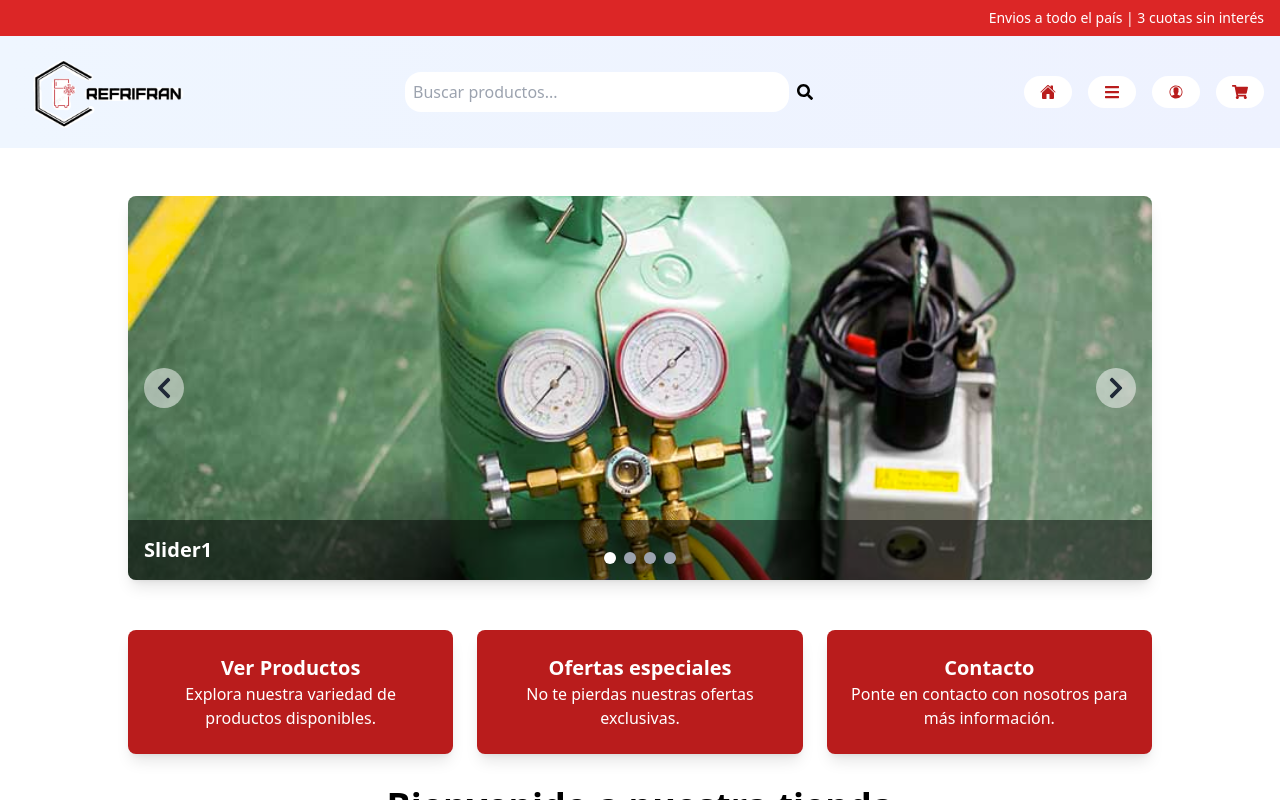
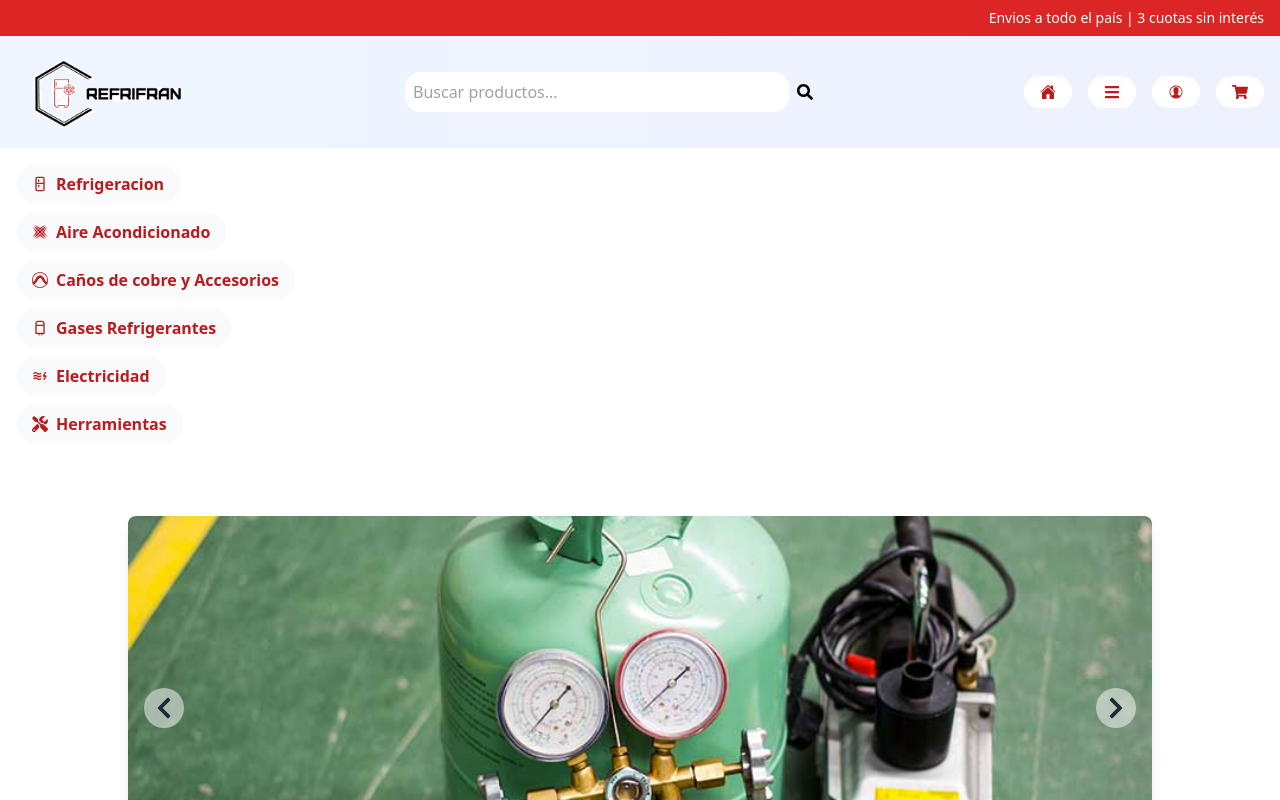
Before and after one commit to francoarmando1911/refrigeracion, a React (Vite) app: page / in a window 1280 px wide. Both pictures are taken after a click on the button 1112 px from the left and 92 px from the top of the page. Shown: the top 800 px of the page. Built offline with nearby package versions, Linux system fonts and the light colour scheme.

Commit message:
ajustes de botones, menu de categorias y nuevas paginas

```diff
--- a/src/App.tsx
+++ b/src/App.tsx
@@ -9,6 +9,7 @@ import Slider from './components/Slider';
 import CartComponent from './components/CartComponent';
 import First from './components/First';
 import Refrigeracion from './pages/Refrigeracion';
+import AireAcondicionado from './pages/AireAcondicionado';
 
 const App: React.FC = () => {
   const { cart, removeFromCart, increaseQuantity, decreaseQuantity, clearCart, isEmpty, cartTotal } = useCart('productos');
@@ -36,12 +37,13 @@ const App: React.FC = () => {
         />
       )}
 
-      {!isAuthPage && <Slider />}
+      {location.pathname === '/' && <Slider />}
 
       <main className="flex-grow p-4 mt-[10px]">
         <Routes>
           <Route path="/" element={<Home />} />
           <Route path="/Refrigeracion" element={<Refrigeracion />} />
+          <Route path="/AireAcondicionado" element={<AireAcondicionado />} />
         </Routes>
       </main>
 
--- a/src/components/Header.tsx
+++ b/src/components/Header.tsx
@@ -1,9 +1,12 @@
 import React, { useState, useEffect } from 'react';
-import { FaShoppingCart, FaBars, FaSearch } from 'react-icons/fa';
-import { VscAccount } from 'react-icons/vsc';
+import { FaShoppingCart, FaBars, FaSearch, FaTools } from 'react-icons/fa';
 import { useNavigate, Link } from 'react-router-dom';
 import { IoHome } from 'react-icons/io5';
 import { IoIosContact } from 'react-icons/io';
+import { CgSmartHomeBoiler, CgSmartHomeRefrigerator } from 'react-icons/cg';
+import { GiSplitCross } from 'react-icons/gi';
+import { TbWavesElectricity } from 'react-icons/tb';
+import { SiProtools } from 'react-icons/si';
 
 interface HeaderProps {
     toggleCart: () => void;
@@ -89,54 +92,53 @@ const Header: React.FC<HeaderProps> = ({ toggleCart }) => {
 
             {/* Menú móvil de las categorias*/}
             {isMenuOpen && (
-                <div className="sticky top-16 left-0  bg-black text-purple-600 p-4 md:hidden menu-container">
-                    <button onClick={toggleMenu} className="text-lg mb-4">Cerrar</button>
+                <div className="sticky top-16 left-0 bg-slate-200 text-red-700 p-4 menu-container md:top-0 md:static md:bg-white md:flex md:flex-col md:items-start">
+                    <button
+                        onClick={toggleMenu}
+                        className="text-lg mb-4 md:hidden"
+                    >
+                        Cerrar
+                    </button>
 
                     <button
-                        onClick={() => navigate('/pages/login')}
-                        className="w-full bg-white text-purple-600 px-4 py-2 rounded-full font-semibold hover:bg-purple-100 transition duration-300 flex items-center mb-2"
+                        onClick={() => navigate('/Refrigeracion')}
+                        className="w-full bg-slate-50 text-red-700 px-4 py-2 rounded-full font-semibold hover:bg-purple-100 transition duration-300 flex items-center mb-2 md:w-auto"
                     >
-                        <VscAccount className="inline-block mr-2" /> Refrigeracion
+                        <CgSmartHomeRefrigerator className="inline-block mr-2" /> Refrigeracion
+                    </button>
+                    <button
+                        onClick={() => navigate('/AireAcondicionado')}
+                        className="w-full bg-slate-50 text-red-700 px-4 py-2 rounded-full font-semibold hover:bg-purple-100 transition duration-300 flex items-center mb-2 md:w-auto"
+                    >
+                        <GiSplitCross className="inline-block mr-2" /> Aire Acondicionado
                     </button>
                     <button
                         onClick={() => navigate('/pages/login')}
-                        className="w-full bg-white text-purple-600 px-4 py-2 rounded-full font-semibold hover:bg-purple-100 transition duration-300 flex items-center mb-2"
+                        className="w-full bg-slate-50 text-red-700 px-4 py-2 rounded-full font-semibold hover:bg-purple-100 transition duration-300 flex items-center mb-2 md:w-auto"
                     >
-                        <VscAccount className="inline-block mr-2" /> Aire Acondicionado
+                        <SiProtools className="inline-block mr-2" /> Caños de cobre y Accesorios
                     </button>
                     <button
                         onClick={() => navigate('/pages/login')}
-                        className="w-full bg-white text-purple-600 px-4 py-2 rounded-full font-semibold hover:bg-purple-100 transition duration-300 flex items-center mb-2"
+                        className="w-full bg-slate-50 text-red-700 px-4 py-2 rounded-full font-semibold hover:bg-purple-100 transition duration-300 flex items-center mb-2 md:w-auto"
                     >
-                        <VscAccount className="inline-block mr-2" /> Caños de cobre y Accesorios
+                        <CgSmartHomeBoiler className="inline-block mr-2" /> Gases Refrigerantes
                     </button>
                     <button
                         onClick={() => navigate('/pages/login')}
-                        className="w-full bg-white text-purple-600 px-4 py-2 rounded-full font-semibold hover:bg-purple-100 transition duration-300 flex items-center mb-2"
+                        className="w-full bg-slate-50 text-red-700 px-4 py-2 rounded-full font-semibold hover:bg-purple-100 transition duration-300 flex items-center mb-2 md:w-auto"
                     >
-                        <VscAccount className="inline-block mr-2" /> Gases Refrigerantes
+                        <TbWavesElectricity className="inline-block mr-2" /> Electricidad
                     </button>
                     <button
                         onClick={() => navigate('/pages/login')}
-                        className="w-full bg-white text-purple-600 px-4 py-2 rounded-full font-semibold hover:bg-purple-100 transition duration-300 flex items-center mb-2"
+                        className="w-full bg-slate-50 text-red-700 px-4 py-2 rounded-full font-semibold hover:bg-purple-100 transition duration-300 flex items-center mb-2 md:w-auto"
                     >
-                        <VscAccount className="inline-block mr-2" /> Electricidad
+                        <FaTools className="inline-block mr-2" /> Herramientas
                     </button>
-                    <button
-                        onClick={() => navigate('/pages/login')}
-                        className="w-full bg-white text-purple-600 px-4 py-2 rounded-full font-semibold hover:bg-purple-100 transition duration-300 flex items-center mb-2"
-                    >
-                        <VscAccount className="inline-block mr-2" /> Herramientas
-                    </button>
-
-
-                    {/*<ul className="mt-2 space-y-2">
-                        <li><Link to="/category1" className="block text-black">Categoría 1</Link></li>
-                        <li><Link to="/category2" className="block">Categoría 2</Link></li>
-                        <li><Link to="/category3" className="block">Categoría 3</Link></li>
-                    </ul>*/}
                 </div>
             )}
+
         </header>
     );
 };
--- a/src/components/Home.tsx
+++ b/src/components/Home.tsx
@@ -16,32 +16,59 @@ const Home: React.FC = () => {
         <Link
           to="/Refrigeracion"
           aria-label="Refrigeracion"
-          className="bg-red-700 link-box p-6 text-white text-center rounded-lg shadow-lg hover:bg-red-900 transition transform duration-200 ease-in-out"
-
+          className="link-box p-6 text-white text-center rounded-lg shadow-lg hover:bg-red-900 transition transform duration-200 ease-in-out relative"
+          style={{
+            backgroundImage: "url('/electrod2.png')",
+            backgroundSize: "cover",
+            backgroundPosition: "center",
+            backgroundRepeat: "no-repeat",
+          }}
         >
+          <div className="absolute inset-0 bg-black bg-opacity-50 rounded-lg"></div>
+          <div className="relative z-10">
             <h2 className="text-xl font-semibold">Ver Productos</h2>
             <p>Explora nuestra variedad de productos disponibles.</p>
+          </div>
         </Link>
 
         {/* Box 2 */}
         <Link
           to="/contacto"
           aria-label="Contacto"
-          className="bg-red-700 link-box p-6 text-white text-center rounded-lg shadow-lg hover:bg-red-900 transition transform duration-200 ease-in-out"
+          className="link-box bg-red-700 p-6 text-white text-center rounded-lg shadow-lg hover:bg-red-900 transition transform duration-200 ease-in-out relative"
+          style={{
+            backgroundImage: "url('/electrod2.png')",
+            backgroundSize: "cover",
+            backgroundPosition: "center",
+            backgroundRepeat: "no-repeat",
+          }}
         >
+          <div className="absolute inset-0 bg-black bg-opacity-50 rounded-lg"></div>
+          <div className="relative z-10">
             <h2 className="text-xl font-semibold">Ofertas especiales</h2>
             <p>No te pierdas nuestras ofertas exclusivas.</p>
+          </div>
         </Link>
 
         {/* Box 3 */}
         <Link
           to="/Contacto"
           aria-label="Contacto"
-          className="bg-red-700 p-6 text-white text-center rounded-lg shadow-lg hover:bg-red-900 transition transform duration-200 ease-in-out"
+          className="link-box bg-red-700 p-6 text-white text-center rounded-lg shadow-lg hover:bg-red-900 transition transform duration-200 ease-in-out relative"
+          style={{
+            backgroundImage: "url('/electrod2.png')",
+            backgroundSize: "cover",
+            backgroundPosition: "center",
+            backgroundRepeat: "no-repeat",
+          }}
         >
+          <div className="absolute inset-0 bg-black bg-opacity-50 rounded-lg"></div>
+          <div className="relative z-10">
             <h2 className="text-xl font-semibold">Contacto</h2>
             <p>Ponte en contacto con nosotros para más información.</p>
+          </div>
         </Link>
+
       </div>
 
       <h1 className="text-3xl font-bold text-center md:text-4xl">Bienvenido a nuestra tienda</h1>
--- /dev/null
+++ b/src/pages/AireAcondicionado.tsx
@@ -0,0 +1,12 @@
+import React from 'react'
+
+const AireAcondicionado: React.FC = () => {
+    return (
+        <div className="p-4">
+            <h1 className="text-2xl font-bold">Página de Aire Acondicionado</h1>
+            <p>Explora todos los productos de aires acondicionados aquí.</p>
+        </div>
+    );
+}
+
+export default AireAcondicionado;
```
Also changed, not shown: public/electrod2.png (added). Lines whose indentation alone changed are shown as unchanged.
